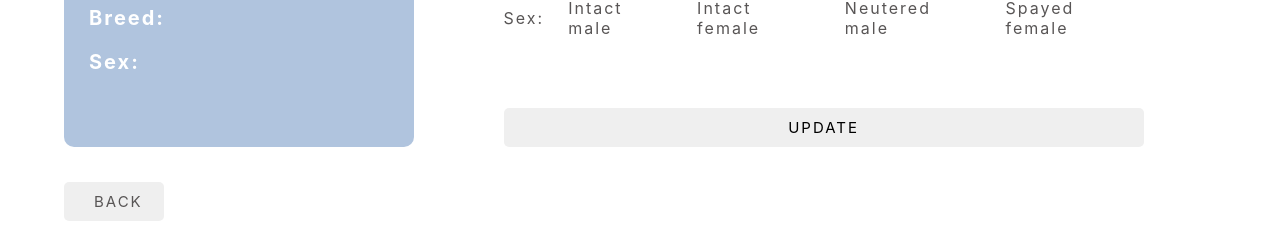
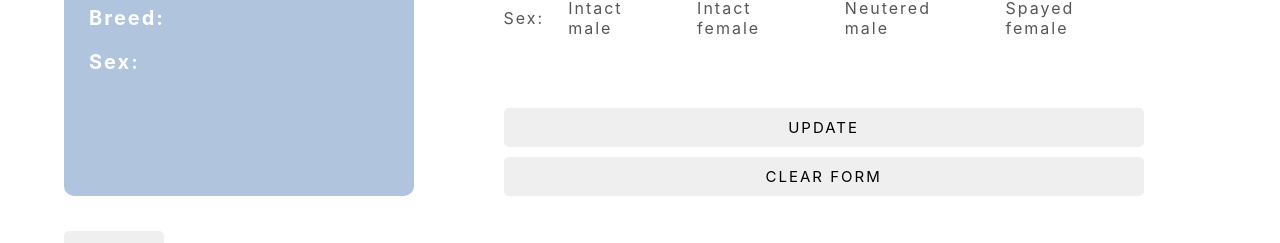
Before and after one commit to supervieira/sarah-vieira-project-5, a React (Create React App) app: page / in a window 1280 px wide. Shown: the part 2157-2400 px from the top of the page. Built offline with nearby package versions, Linux system fonts and the light colour scheme; no server answers; the database is empty.

Commit message:
added clear form button

```diff
--- a/src/Components/ProfileForm.js
+++ b/src/Components/ProfileForm.js
@@ -72,6 +72,20 @@ class ProfileForm extends Component{
     // This function was previosly used to empty local state so that our form empties after submit, but I removed this feature because form will only be updating the same one pet at this point in time. Stretch goal is to add multiple pets.
     handleFormSubmit = (e) => {
         this.props.functionFromParent(e, this.state)
+    }
+
+    clear = (e) => {
+        this.setState({
+            userInputName: '',
+            userInputAge: '',
+            userInputBreed: '',
+            userInputSex: '',
+            userInputSpecies: '',
+            userInputUrl: '',
+            userInputPhoto: '',
+            imgFile: '',
+            imgSrc: null,
+        })
     }
 
     render(){
@@ -244,6 +258,15 @@ class ProfileForm extends Component{
                     <button type="submit" value="submit" className="profileUpdate">
                         Update
                     </button>
+
+                    {/* Clear all button */}
+                    <button
+                        value="submit"
+                        className="clear"
+                        onClick={this.clear}
+                    >
+                        clear form
+                    </button>
                 </form>
             </div>
         )
--- a/src/index.css
+++ b/src/index.css
@@ -273,6 +273,11 @@ span{
   width: 0;
 }
 
+.clear{
+  margin-top: 10px;
+  width: 100%;
+}
+
 /* CALENDAR SECTION STYLING */
 
 .calendarMain{
```
